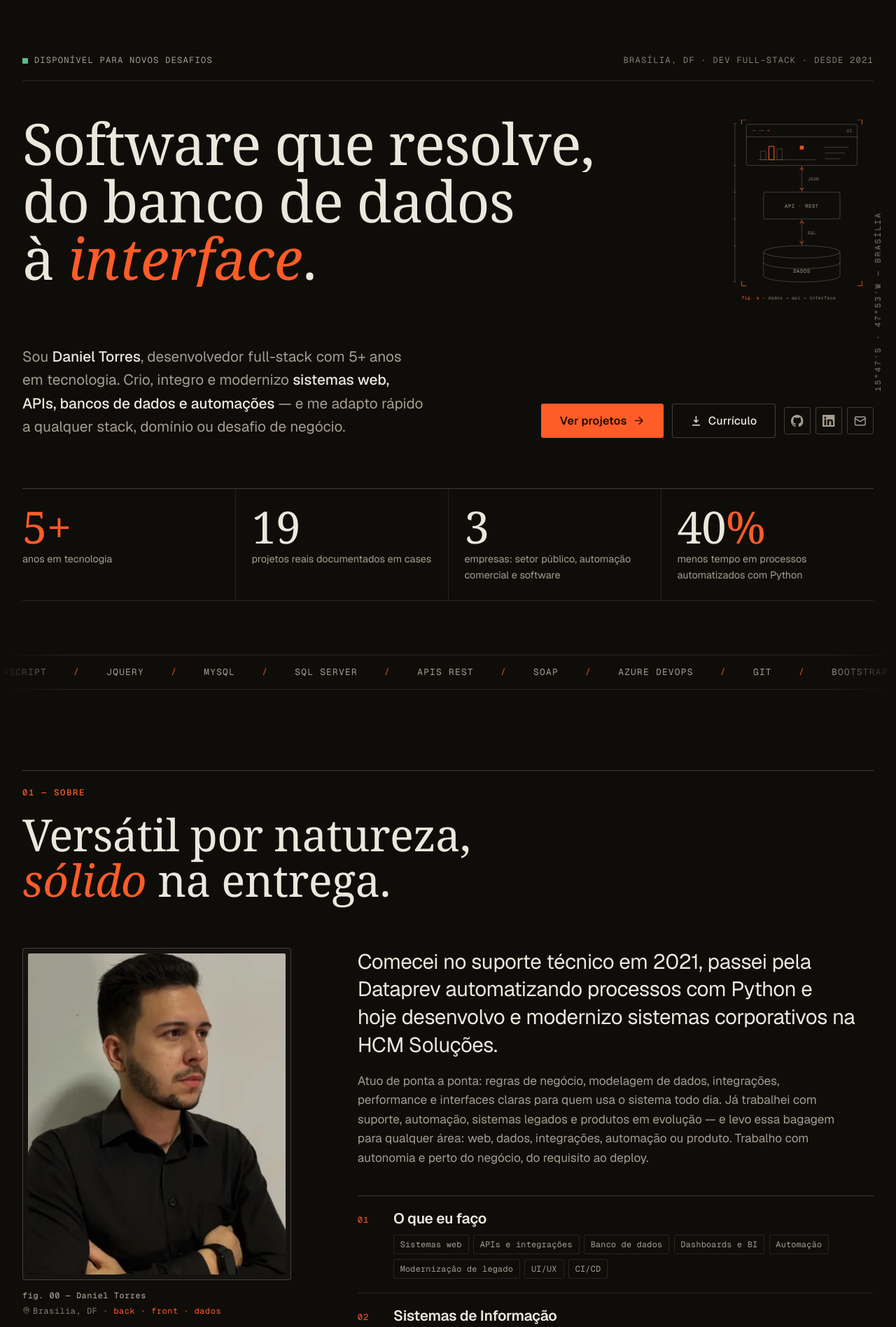
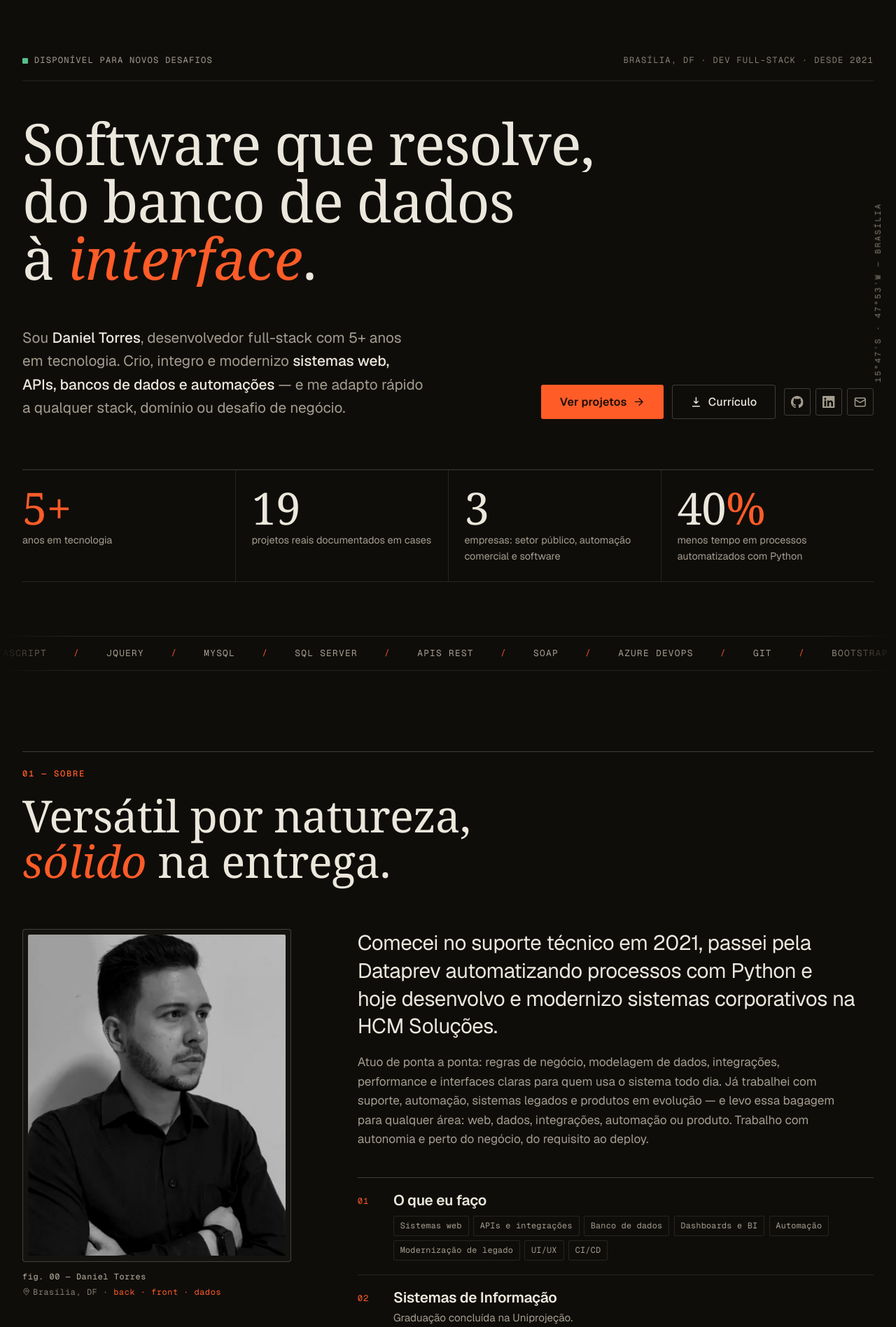
Before and after one commit to devdanieltorres/devdanieltorres.github.io, a PHP site: page / in a window 1280 px wide. Shown: the part 64-1961 px from the top of the page at 70% size. Run offline with PHP 8.4, Linux system fonts and the light colour scheme; some web fonts are replaced.

Commit message:
remove a prancha svg do hero
Volta o hero para a composicao puramente tipografica: titulo em
largura total (display 6.6rem), sem o esquema de pipeline ao lado.
Coordenadas de Brasilia e demais refinamentos da fase 2 mantidos.

Co-Authored-By: Claude Fable 5 <noreply@anthropic.com>

```diff
--- a/assets/css/main.css
+++ b/assets/css/main.css
@@ -110,7 +110,7 @@
     --step-2: clamp(1.4rem, 1.24rem + 0.8vw, 1.85rem);
     --step-3: clamp(1.8rem, 1.45rem + 1.75vw, 2.75rem);
     --step-4: clamp(2.1rem, 1.4rem + 3.2vw, 4rem);
-    --step-5: clamp(2.4rem, 1.2rem + 4.9vw, 6.4rem);
+    --step-5: clamp(2.4rem, 1.2rem + 4.9vw, 6.6rem);
 
     --radius-xs: 2px;
     --radius-sm: 3px;
@@ -653,42 +653,6 @@
     padding-top: clamp(2.5rem, 6vw, 5rem);
     padding-bottom: clamp(3rem, 6vw, 5rem);
   }
-  /* esquema técnico ao lado do título: dados → api → interface */
-  .hero__schematic { display: none; }
-  @media (min-width: 1200px) {
-    .hero__head {
-      display: grid;
-      grid-template-columns: minmax(0, 1fr) clamp(200px, 16vw, 260px);
-      gap: 1.75rem;
-      align-items: start;
-    }
-    .hero__schematic { display: block; width: 100%; height: auto; margin-top: 0.4rem; }
-  }
-  .hero__schematic * { vector-effect: non-scaling-stroke; }
-  .sch-frame { fill: none; stroke: var(--border-strong); stroke-width: 1; }
-  .sch-ruler { fill: none; stroke: var(--border-strong); stroke-width: 1; }
-  .sch-crop { fill: none; stroke: var(--accent); stroke-width: 1; opacity: 0.85; }
-  .sch-accent { stroke: var(--accent); }
-  .sch-text {
-    font-family: var(--font-mono);
-    font-size: 9px;
-    letter-spacing: 0.08em;
-    text-transform: uppercase;
-    fill: var(--text-subtle);
-  }
-  .sch-text--lg { font-size: 10.5px; fill: var(--text-muted); }
-  .sch-cap { font-family: var(--font-mono); font-size: 9.5px; letter-spacing: 0.05em; fill: var(--text-subtle); }
-  .sch-cap tspan { fill: var(--accent); }
-  .sch-pulse { fill: var(--accent); opacity: 0; }
-  .sch-d {
-    stroke-dasharray: 1;
-    stroke-dashoffset: 1;
-    animation: sch-draw 0.9s var(--ease-in-out) forwards;
-    animation-delay: var(--d, 0s);
-  }
-  .sch-f { opacity: 0; animation: sch-fade 0.5s ease forwards; animation-delay: var(--d, 1.1s); }
-  .hero__schematic .sch-pulse { animation: sch-flow 5.6s linear 1.6s infinite; }
-
   .hero__coords { display: none; }
   @media (min-width: 1280px) {
     .hero__coords {
@@ -762,7 +726,10 @@
     object-fit: cover;
     object-position: 50% 20%;
     border-radius: var(--radius-xs);
-  }
+    filter: grayscale(1) contrast(1.04);
+    transition: filter 0.6s ease;
+  }
+  .portrait:hover img { filter: grayscale(0) contrast(1); }
   .portrait figcaption {
     display: grid;
     gap: 0.2rem;
@@ -1650,14 +1617,6 @@
   @keyframes ping { 0% { transform: scale(0.6); opacity: 0.9; } 80%, 100% { transform: scale(1.8); opacity: 0; } }
   @keyframes fade-in { from { opacity: 0; } to { opacity: 1; } }
   @keyframes marquee { to { transform: translateX(-50%); } }
-  @keyframes sch-draw { to { stroke-dashoffset: 0; } }
-  @keyframes sch-fade { to { opacity: 1; } }
-  @keyframes sch-flow {
-    0% { transform: translateY(0); opacity: 0; }
-    6% { opacity: 1; }
-    88% { opacity: 1; }
-    100% { transform: translateY(-304px); opacity: 0; }
-  }
 }
 
 /* ------------------------------------------------------------ utilities --- */
--- a/index.html
+++ b/index.html
@@ -140,53 +140,11 @@
                 <p class="hero__meta">Brasília, DF · dev full-stack · desde 2021</p>
             </div>
 
-            <div class="hero__head">
-                <h1 id="titulo">
-                    <span class="reveal-mask"><span>Software que resolve,</span></span>
-                    <span class="reveal-mask" style="--i:1"><span>do banco de dados</span></span>
-                    <span class="reveal-mask" style="--i:2"><span>à <em class="serif">interface</em>.</span></span>
-                </h1>
-
-                <!-- esquema: dados → api → interface, desenhado como prancheta -->
-                <svg class="hero__schematic" viewBox="0 0 300 390" aria-hidden="true" focusable="false">
-                    <!-- régua lateral -->
-                    <path class="sch-ruler sch-d" style="--d:.1s" pathLength="1" d="M10 8V340M7 8h6M7 96h6M7 152h6M7 208h6M7 264h6M7 340h6"/>
-                    <!-- marcas de corte -->
-                    <path class="sch-crop sch-d" style="--d:.15s" pathLength="1" d="M24 10V0h10M266 0h10v10M276 338v10h-10M34 348H24v-10"/>
-                    <!-- interface (navegador) -->
-                    <rect class="sch-frame sch-d" style="--d:.3s" pathLength="1" x="34" y="10" width="232" height="86" rx="4"/>
-                    <path class="sch-frame sch-d" style="--d:.38s" pathLength="1" d="M34 36h232"/>
-                    <path class="sch-ruler sch-d" style="--d:.42s" pathLength="1" d="M46 23h8M60 23h12"/>
-                    <path class="sch-crop sch-d" style="--d:.46s" pathLength="1" d="M78 23h5"/>
-                    <text class="sch-text sch-f" style="--d:1.1s" x="256" y="27" text-anchor="end">ui</text>
-                    <path class="sch-ruler sch-d" style="--d:.5s" pathLength="1" d="M58 84h122"/>
-                    <rect class="sch-frame sch-d" style="--d:.54s" pathLength="1" x="64" y="66" width="11" height="18"/>
-                    <rect class="sch-frame sch-accent sch-d" style="--d:.58s" pathLength="1" x="81" y="56" width="11" height="28"/>
-                    <rect class="sch-frame sch-d" style="--d:.62s" pathLength="1" x="98" y="61" width="11" height="23"/>
-                    <path class="sch-ruler sch-d" style="--d:.66s" pathLength="1" d="M198 58h50M198 70h42M198 82h32"/>
-                    <!-- fluxo ui ↔ api -->
-                    <path class="sch-ruler sch-d" style="--d:.78s" pathLength="1" d="M150 96v56"/>
-                    <path class="sch-crop sch-d" style="--d:.84s" pathLength="1" d="m146 106 4-6 4 6M146 142l4 6 4-6"/>
-                    <text class="sch-text sch-f" style="--d:1.2s" x="162" y="128">json</text>
-                    <!-- api -->
-                    <rect class="sch-frame sch-d" style="--d:.9s" pathLength="1" x="70" y="152" width="160" height="56" rx="4"/>
-                    <text class="sch-text sch-text--lg sch-f" style="--d:1.25s" x="150" y="184" text-anchor="middle">api · rest</text>
-                    <!-- fluxo api ↔ dados -->
-                    <path class="sch-ruler sch-d" style="--d:1s" pathLength="1" d="M150 208v56"/>
-                    <path class="sch-crop sch-d" style="--d:1.06s" pathLength="1" d="m146 218 4-6 4 6M146 254l4 6 4-6"/>
-                    <text class="sch-text sch-f" style="--d:1.3s" x="162" y="240">sql</text>
-                    <!-- banco de dados -->
-                    <ellipse class="sch-frame sch-d" style="--d:1.12s" pathLength="1" cx="150" cy="277" rx="80" ry="13"/>
-                    <path class="sch-frame sch-d" style="--d:1.18s" pathLength="1" d="M70 277v50M230 277v50"/>
-                    <path class="sch-frame sch-d" style="--d:1.24s" pathLength="1" d="M70 327a80 13 0 0 0 160 0"/>
-                    <path class="sch-ruler sch-d" style="--d:1.3s" pathLength="1" d="M70 299a80 13 0 0 0 160 0"/>
-                    <text class="sch-text sch-text--lg sch-f" style="--d:1.4s" x="150" y="321" text-anchor="middle">dados</text>
-                    <!-- pulso de dado subindo o fluxo -->
-                    <rect class="sch-pulse" x="146" y="326" width="8" height="8"/>
-                    <!-- legenda -->
-                    <text class="sch-cap sch-f" style="--d:1.5s" x="24" y="376"><tspan>fig. a</tspan> — dados → api → interface</text>
-                </svg>
-            </div>
+            <h1 id="titulo">
+                <span class="reveal-mask"><span>Software que resolve,</span></span>
+                <span class="reveal-mask" style="--i:1"><span>do banco de dados</span></span>
+                <span class="reveal-mask" style="--i:2"><span>à <em class="serif">interface</em>.</span></span>
+            </h1>
             <span class="hero__coords" aria-hidden="true">15°47′S · 47°53′W — Brasília</span>
 
             <div class="hero__row">
```
